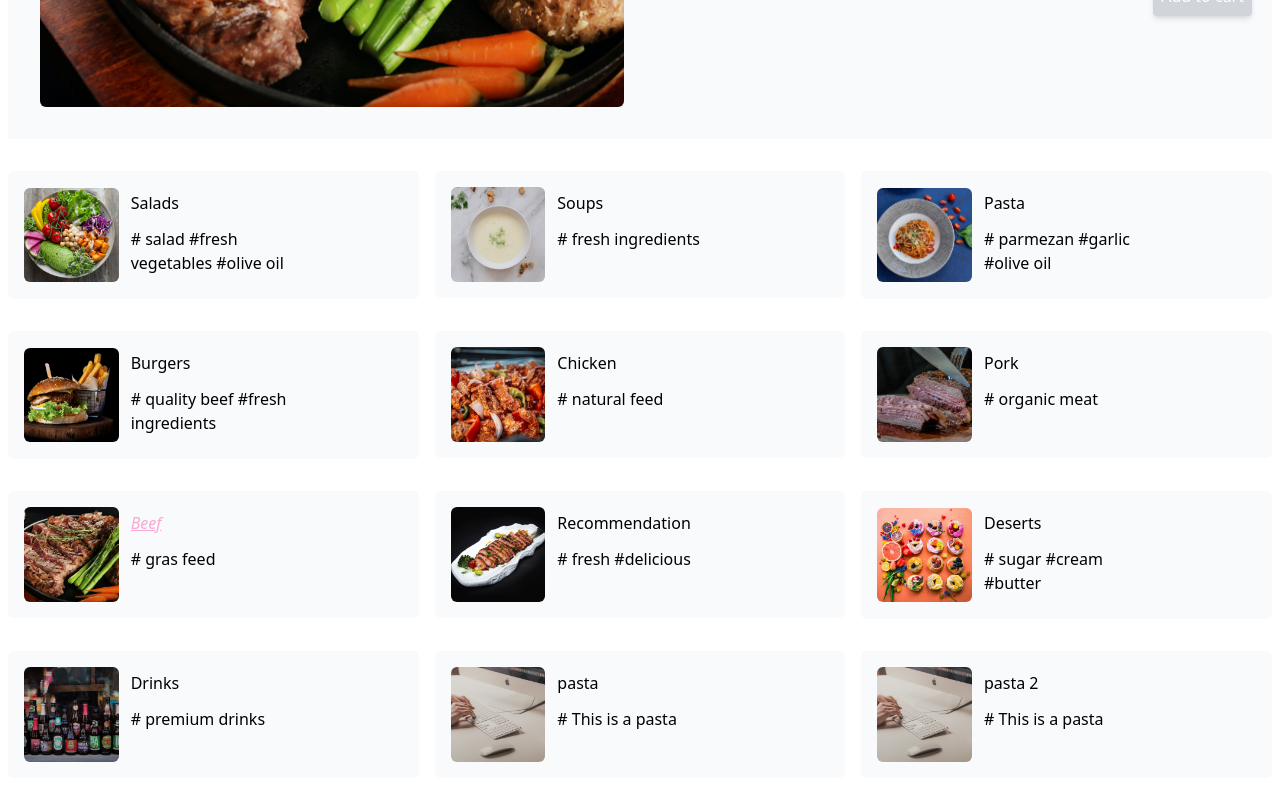
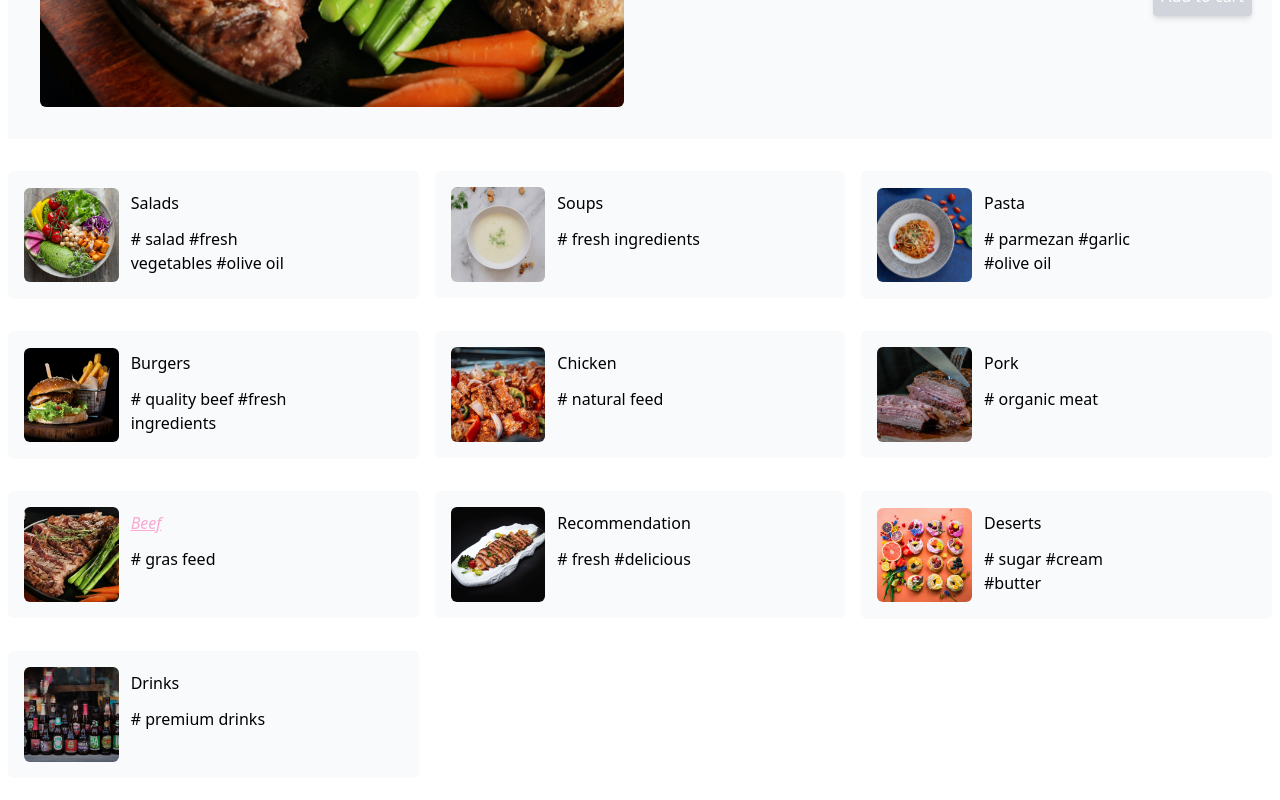
Before and after one commit to dornescum/tailwind-CateringMenu, a Next.js app: page / in a window 1280 px wide. Shown: the part 995-1795 px from the top of the page. Built offline with nearby package versions, Linux system fonts and the light colour scheme; a web font is replaced by a local one.

Commit message:
title & rm products

```diff
--- a/data/products.json
+++ b/data/products.json
@@ -79,22 +79,6 @@
       "subtitle": "testing subtitle",
       "img": "/assets/drinks.jpg",
       "link": "drinks"
-    },
-    {
-      "id": "pasta-1",
-      "title": "pasta",
-      "description": "This is a pasta",
-      "subtitle": "testing subtitle",
-      "img": "/assets/p3.jpg",
-      "link": "pasta"
-    },
-    {
-      "id": "pasta-2",
-      "title": "pasta 2",
-      "description": "This is a pasta",
-      "subtitle": "testing subtitle",
-      "img": "/assets/p3.jpg",
-      "link": "pasta"
     }
   ],
   "salads": [
--- a/pages/index.js
+++ b/pages/index.js
@@ -16,7 +16,7 @@ function HomePage(props) {
 	return (
 		<main className='text-[Dongle]'>
 			<Head>
-				<title>Create Next App</title>
+				<title>Best food in town</title>
 				<link rel="icon" href="/favicon.ico"/>
 			</Head>
 
```
